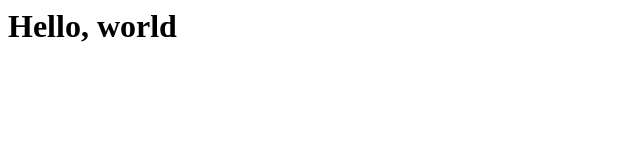
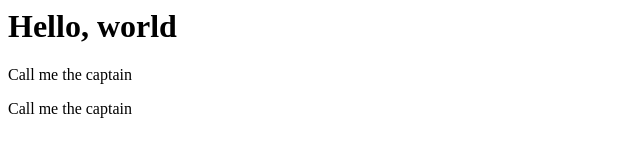
Before and after one commit to meowingpurr/website, a plain HTML site: page index.html in a window 1280 px wide. Shown: the whole page, without its empty margins (0-640 px from the left). Drawn offline with Linux system fonts and the light colour scheme.

Commit message:
add a paragraph

```diff
--- a/index.html
+++ b/index.html
@@ -1 +1,3 @@
 <h1>Hello, world</h1>
+<p>Call me the captain</p>
+<p>Call me the captain</p>
```
